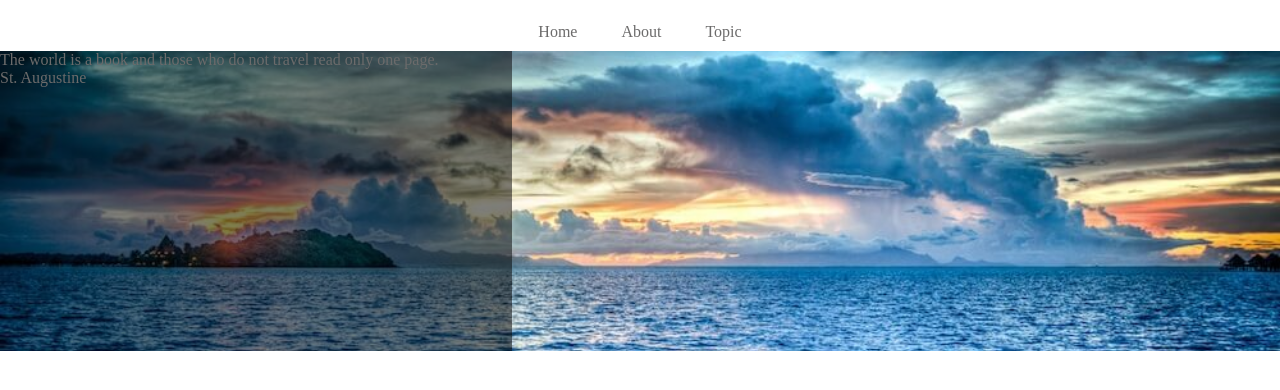
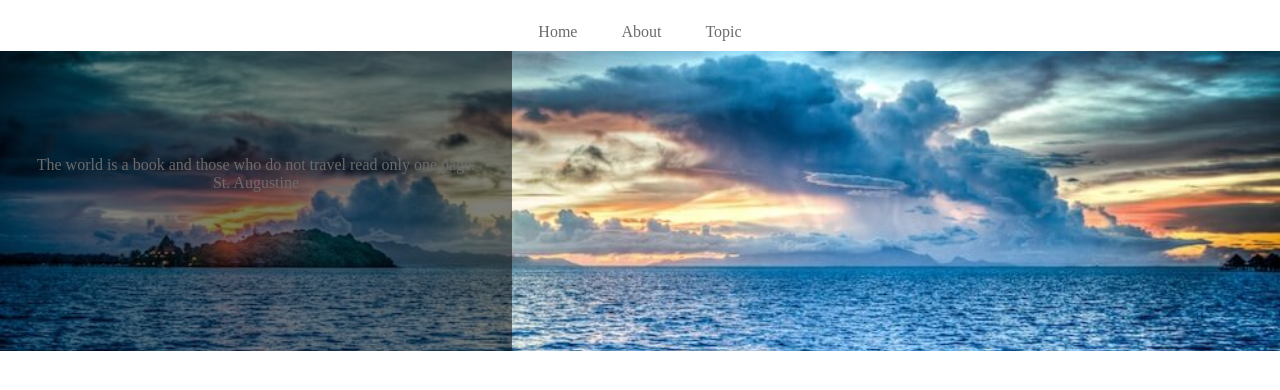
Before and after one commit to EMIStudyRecords/Re_caravan_study, a plain HTML site: page index.html in a window 1280 px wide. Shown: the part 54-444 px from the top of the page. Drawn offline with Linux system fonts and the light colour scheme.

Commit message:
コンテンツのテキストを中央揃え垂直方向の位置を調整
git commit -m コンテンツのテキストを中央揃え垂直方向の位置を調整

```diff
--- a/style.css
+++ b/style.css
@@ -41,6 +41,8 @@ header {
   width: 40%; /* 横幅40% */
   height: 300px; /* 親の高さに揃える */
   background-color: rgba( 0, 0, 0, 0.5); /* 背景色を半透明の黒にする */
+  text-align: center;
+  padding-top: 105px; /* 上側の内側余白で垂直方向の位置を調整 */
 }
 
 header .heading { /* headerタグ内のheadingクラスにのみ反映される */
```
